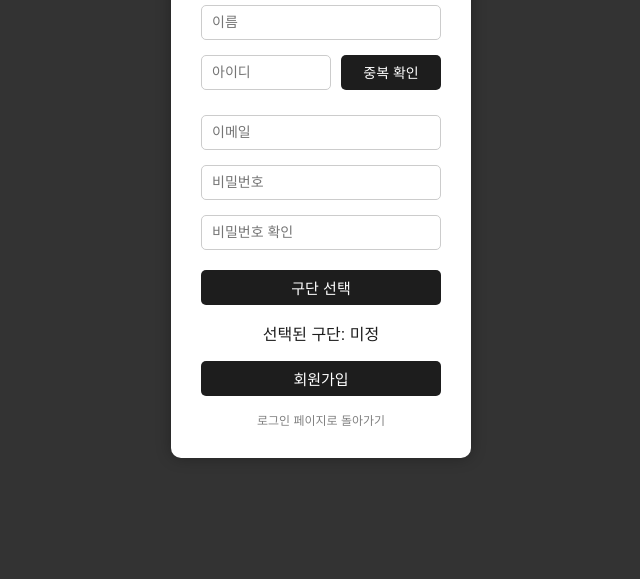
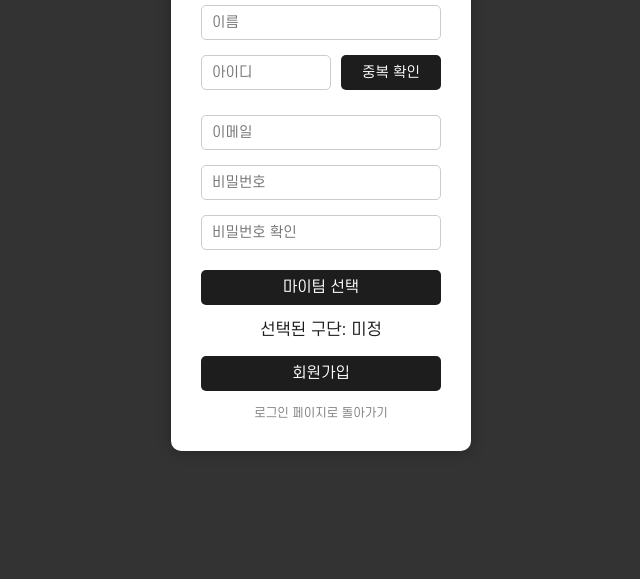
Before and after one commit to jangsh7/YYJ, a website: page signup.html in a window 1280 px wide. Shown: the part 221-800 px from the top of the page, without its empty margins (319-959 px from the left). Drawn offline with Linux system fonts and the light colour scheme.

Commit message:
add myteam

```diff
--- a/signup.html
+++ b/signup.html
@@ -5,6 +5,14 @@
 <meta name="viewport" content="width=device-width, initial-scale=1.0">
 <title>회원가입</title>
 <style>
+    @font-face {
+        font-family: "SCDream4";
+        src: url("font/SCDream4.otf") format("truetype");
+        font-weight: normal;
+    }
+    * {
+        font-family: 'SCDream4';
+    }
     body {
         background-color: #333333;
         display: flex;
@@ -119,7 +127,7 @@
 </head>
 <body>
 <div class="signup-container">
-    <h2>회원가입</h2>
+    <h2>회원 가입</h2>
     <form onsubmit="return validateSignup()">
         <input type="text" id="name" placeholder="이름" required>
         <p class="error-text" id="name-error">이름을 입력하세요.</p>
@@ -141,7 +149,7 @@
         <p class="error-text" id="confirm-password-error">비밀번호가 일치하지 않습니다.</p>
 
         <div style="margin: 10px 0;">
-            <button type="button" class="btn" onclick="openTeamSelection()">구단 선택</button>
+            <button type="button" class="btn" onclick="openTeamSelection()">마이팀 선택</button>
             <p id="selected-team">선택된 구단: 미정</p>
         </div>
 
@@ -155,7 +163,7 @@
 <!-- 구단 선택 팝업 -->
 <div class="popup-overlay" id="popupOverlay">
     <div class="popup-content">
-        <h3>구단 선택</h3>
+        <h3>마이팀 선택</h3>
         <form id="teamForm">
             <label><input type="radio" name="team" value="두산 베어스"> 두산 베어스</label><br>
             <label><input type="radio" name="team" value="삼성 라이온즈"> 삼성 라이온즈</label><br>
@@ -176,7 +184,7 @@
 <!-- 회원가입 성공 팝업 -->
 <div class="popup-overlay" id="successOverlay">
     <div class="popup-content">
-        <h3>✧･ﾟ: *✧･ﾟ:*뭘 보노*:･ﾟ✧*:･ﾟ✧</h3>
+        <h3>✧･ﾟ: *✧･ﾟ:*Success*:･ﾟ✧*:･ﾟ✧</h3>
         <p>회원가입이 성공적으로 완료되었습니다.</p>
         <button class="btn" onclick="goToLogin()">확인</button>
     </div>
```
